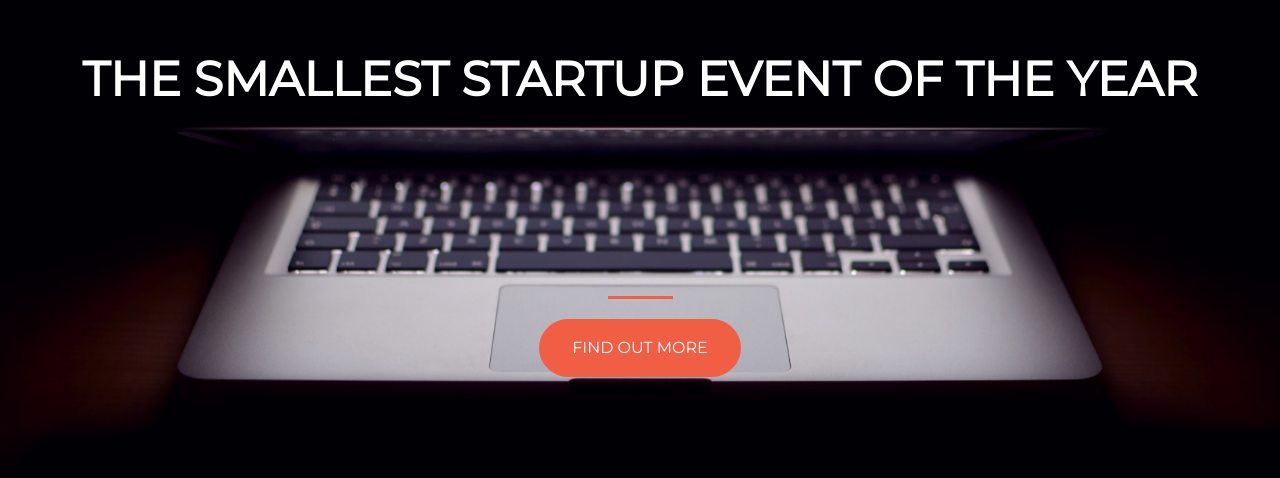
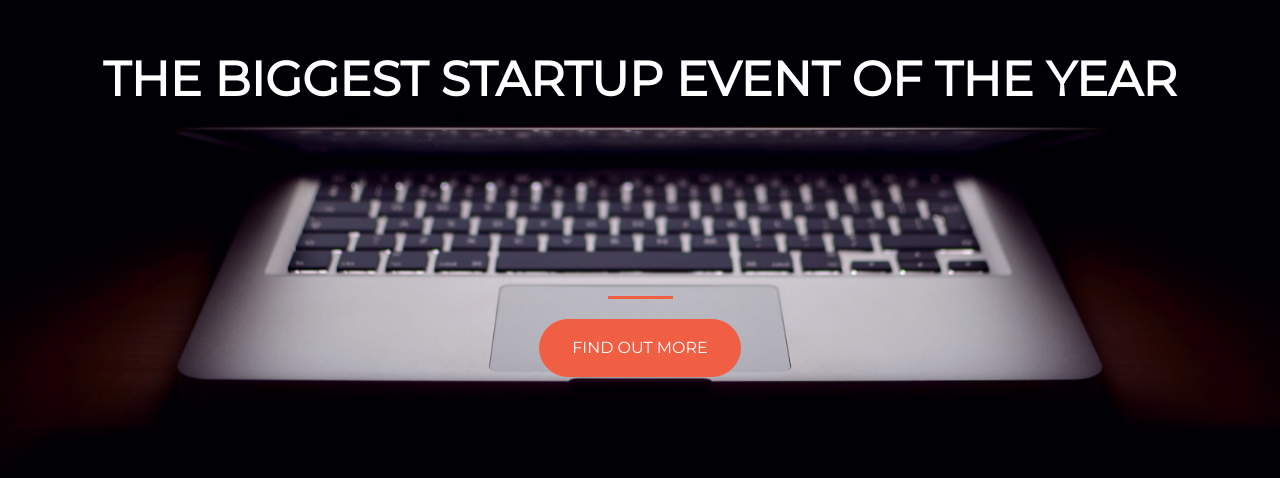
Before and after one commit to jl-lopes/jl-lopes.github.io, a plain HTML site: page index.html in a window 1280 px wide. Shown: the part 186-664 px from the top of the page. Drawn offline with nearby package versions, Linux system fonts and the light colour scheme.

Commit message:
title changed

```diff
--- a/index.html
+++ b/index.html
@@ -22,7 +22,7 @@
     <div class="container d-flex align-items-center h-100">
       <div class="row">
         <header class="text-center">
-        <h1 class="text-uppercase"><strong>the smallest startup event of the year</strong></h1>
+        <h1 class="text-uppercase"><strong>the biggest startup event of the year</strong></h1>
         <!-- podia colocar o estilo uppercase no css, mas assim afetaria todos os h1. assim, só afecta os h1 em que chamar a classe-->
         </header>
         <div class="empty-space col-12"></div>
```
